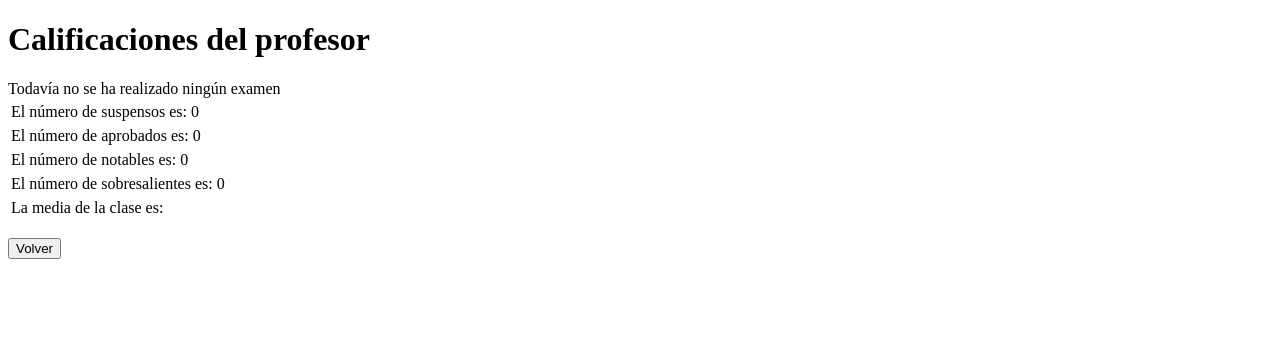
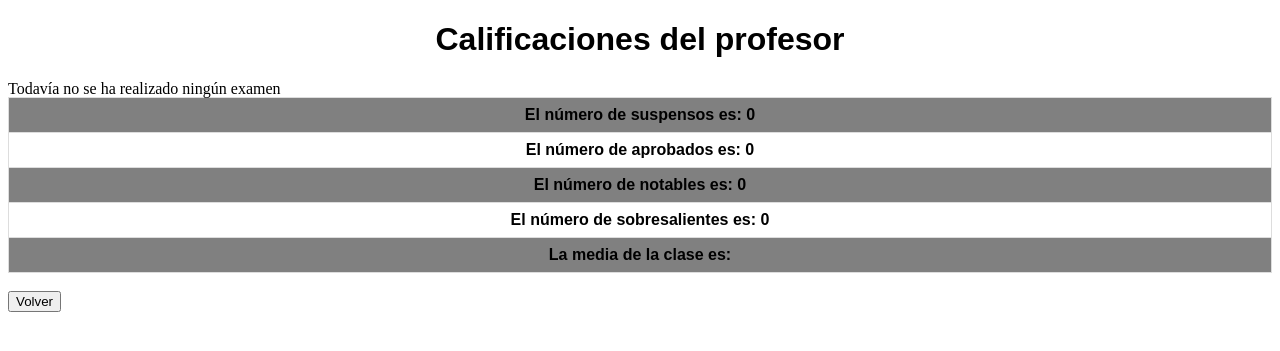
Before and after one commit to Lagaress/examGestor, a PHP site: page /src/gestionResultados.php in a window 1280 px wide. Shown: the top 351 px of the page. Run offline with PHP 8.4, Linux system fonts and the light colour scheme; the visitor is signed in with stand-in values (Sample User, id 1); tables that the repository leaves empty or names only in its code hold one stand-in row (values such as "Sample post").

Commit message:
añadido algo de CSS a la parte de profesores

```diff
--- a/estudiante/index.php
+++ b/estudiante/index.php
@@ -12,7 +12,7 @@ if(isset($_POST['examenes'])){
 }*/
 
 if(isset($_POST['calificaciones'])){
-    header('location: /estudiante/calificaciones.php');
+    header('location: calificaciones.php');
     exit;
 }
 
--- a/src/gestionResultados.php
+++ b/src/gestionResultados.php
@@ -2,11 +2,62 @@
 <!DOCTYPE html>
 <html>
 <head>
+<style>
+
+h1 {
+    color: black ;
+    font-family: fantasy;
+    text-align: center ;
+
+}
+
+table {
+  font-family: arial, sans-serif;
+  border-collapse: collapse;
+  width: 100%;
+}
+
+td, th {
+  border: 1px solid #dddddd;
+  text-align: left;
+  padding: 8px;
+}
+
+tr:nth-child(even) {
+  background-color: #ffff;
+}
+
+.tituloCalificaciones
+{
+
+	color: black ;
+	font-family: fantasy ;
+
+}
+
+.contenidoGlobal1
+{
+
+	background-color: grey;
+	text-align:center ;
+	font-weight: bold ;
+
+}
+
+.contenidoGlobal2
+{
+
+	text-align:center ;
+	font-weight: bold ;
+
+}
+
+</style>
 	<meta content = "charset=utf-8"/>
 	<title>Ver las Calificaciones</title>
 </head>
 <body>
-	<h1>Calificaciones del profesor</h1>
+	<h1 class="tituloCalificaciones">Calificaciones del profesor</h1>
 	<?php
 
 	// Obtenemos el DNI	del profesor que ha iniciado sesión
@@ -105,15 +156,15 @@
 	"
 		<table>
 			<tr></tr>
-			<td>El número de suspensos es: $mostrar_suspensos[0]\n</td>
+			<td class=\"contenidoGlobal1\">El número de suspensos es: $mostrar_suspensos[0]\n</td>
 			<tr></tr>
-			<td>El número de aprobados es: $mostrar_aprobados[0]</td>
+			<td class=\"contenidoGlobal2\">El número de aprobados es: $mostrar_aprobados[0]</td>
 			<tr></tr>
-			<td>El número de notables es: $mostrar_notables[0]</td>
+			<td class=\"contenidoGlobal1\">El número de notables es: $mostrar_notables[0]</td>
 			<tr></tr>
-			<td>El número de sobresalientes es: $mostrar_sobresalientes[0]</td>
+			<td class=\"contenidoGlobal2\">El número de sobresalientes es: $mostrar_sobresalientes[0]</td>
 			<tr></tr>
-			<td>La media de la clase es: $mostrar_media[0]</td>
+			<td class=\"contenidoGlobal1\">La media de la clase es: $mostrar_media[0]</td>
 		</table>
 	" ;
 
--- a/src/login.php
+++ b/src/login.php
@@ -61,7 +61,7 @@ if ( isset($_POST['submit'])) {
     if( autentificado($user, $pass)==1){
         $tipo = givetipe($user, $pass);
         switch($tipo){
-            case 'ALUMNO': header("Location:/estudiante/index.php");
+            case 'ALUMNO': header("Location:../estudiante/index.php");
                 break;
             case 'PROFESOR': header("Location:panelprofesor.php");
                 break;
```
Also changed, not shown: src/CRUDpreguntas.php (+35 -1 lines).
